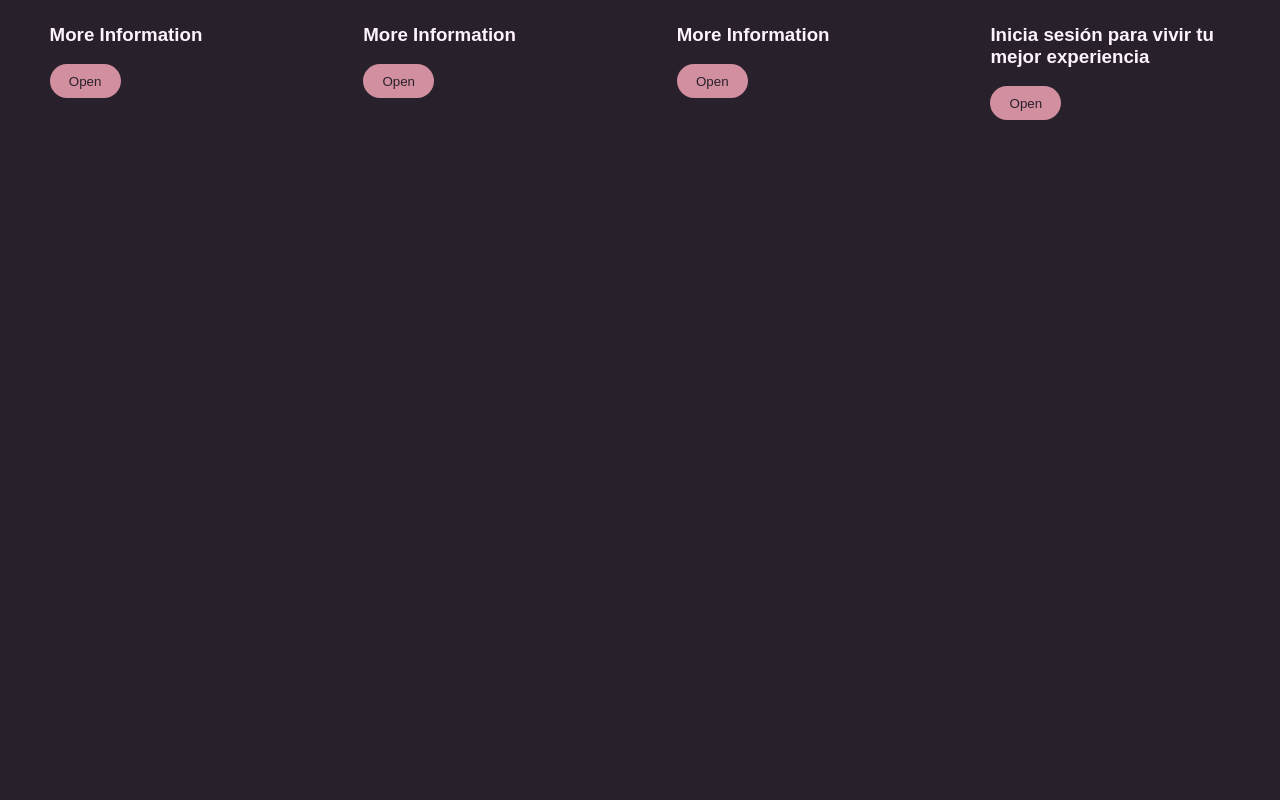
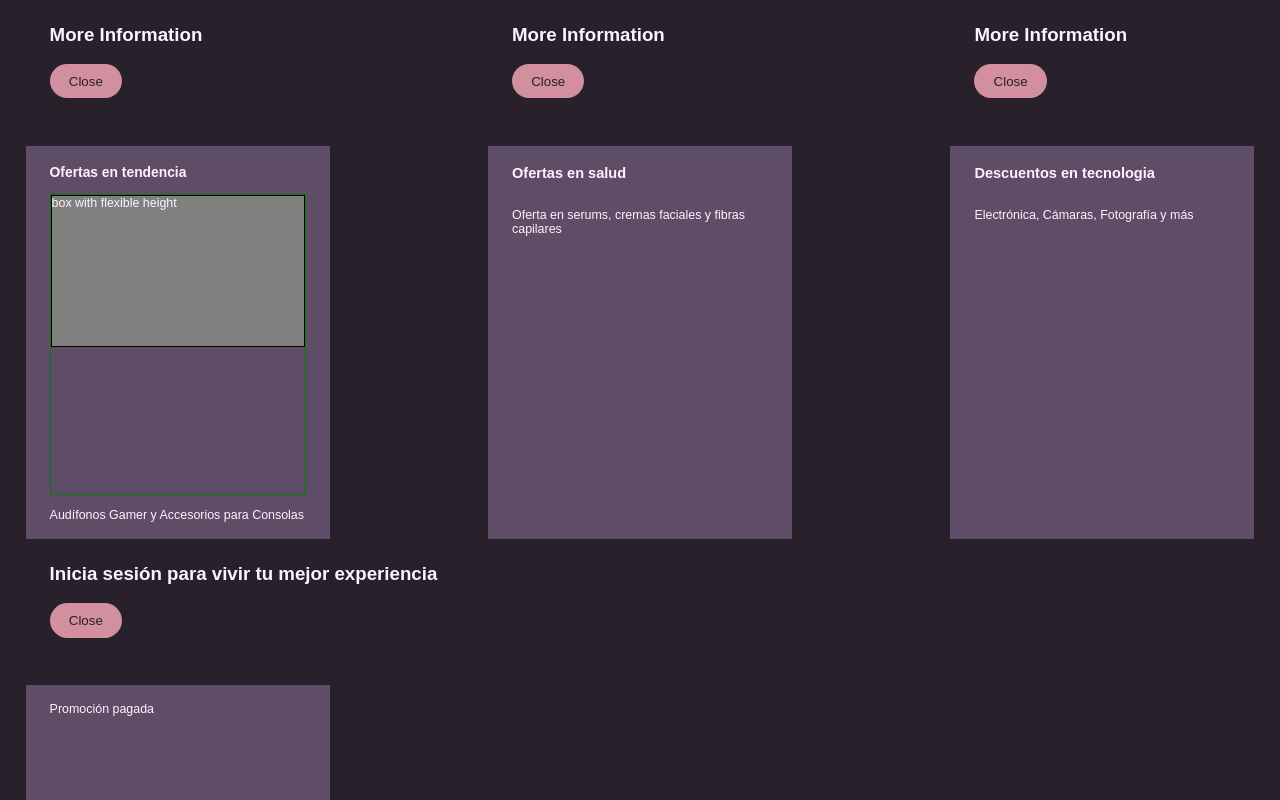
Before and after one commit to Purple-Code-sh/pactia, a React (Vite) app: page / in a window 1280 px wide. Shown: the top 800 px of the page. Built offline with nearby package versions, Linux system fonts and the light colour scheme; a web font is replaced by a local one.

Commit message:
fixing errors created at do render from multiple components using a array. Also disabling test to click events

```diff
--- a/src/App.tsx
+++ b/src/App.tsx
@@ -6,25 +6,33 @@ export default function App() {
     <div>
       <section className="welcomeSection">
         <Accordion title="More Information">
-          <h3>Ofertas en tendencia</h3>
+          <h3 className="sectionHeader">Ofertas en tendencia</h3>
           <div className="toGrow">
             <div className="fromGrow">box with flexible height</div>
           </div>
-          <p>Audífonos Gamer y Accesorios para Consolas</p>
+          <div className="articleDescription">
+            <p>Audífonos Gamer y Accesorios para Consolas</p>
+          </div>
         </Accordion>
 
         <Accordion title="More Information">
           <h3>Ofertas en salud</h3>
-          <p>Oferta en serums, cremas faciales y fibras capilares</p>
+          <div className="articleDescription">
+            <p>Oferta en serums, cremas faciales y fibras capilares</p>
+          </div>
         </Accordion>
 
         <Accordion title="More Information">
           <h3>Descuentos en tecnologia</h3>
-          <p>Electrónica, Cámaras, Fotografía y más</p>
+          <div className="articleDescription">
+            <p>Electrónica, Cámaras, Fotografía y más</p>
+          </div>
         </Accordion>
 
         <Accordion title="Inicia sesión para vivir tu mejor experiencia">
-          <p>Promoción pagada</p>
+          <div className="articleDescription">
+            <p>Promoción pagada</p>
+          </div>
         </Accordion>
       </section>
     </div>
--- a/src/components/Accordion/Accordion.tsx
+++ b/src/components/Accordion/Accordion.tsx
@@ -8,7 +8,7 @@ type AccordionProps = {
 };
 
 export default function Accordion({ title, children }: AccordionProps) {
-  const [open, setOpen] = useState(false);
+  const [open, setOpen] = useState(true);
 
   return (
     <div className="accordion">
--- a/src/components/Accordion/accordionStyle.css
+++ b/src/components/Accordion/accordionStyle.css
@@ -22,11 +22,10 @@
   height: 7rem;
 }
 
-h3 {
+.sectionHeader {
   max-width: 15rem;
-}
-
-h4 {
+  font-weight: 800;
+  font-size: 2ch;
 }
 
 .toGrow {
--- a/src/index.css
+++ b/src/index.css
@@ -53,8 +53,3 @@ body {
   margin-left: 0rem;
 }
 /* border: 1px solid red; */
-
-.card > h3 {
-  font-weight: 800;
-  font-size: 2ch;
-}
```
Also changed, not shown: 1 other file (tests, documents, lock files or other folders).
